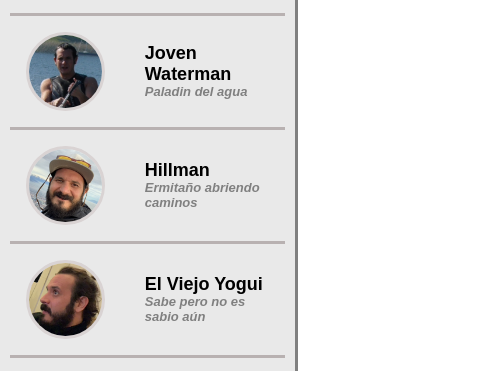
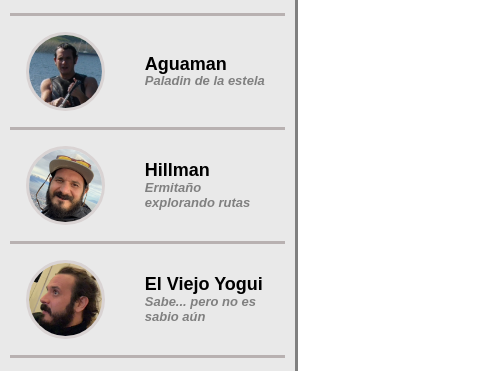
Before and after one commit to diegoalmeidaz/YousApp, a plain HTML site: page index.html in a window 1280 px wide. Shown: the part 346-717 px from the top of the page, 0-497 px from the left. Drawn offline with Linux system fonts and the light colour scheme.

Commit message:
update: fix en errores ortograficos

```diff
--- a/assets/css/style.css
+++ b/assets/css/style.css
@@ -111,7 +111,6 @@ body {
     border: solid white;
     color: white;
     font-family: Arial, Helvetica, sans-serif;
-
     text-align: center;
     text-decoration: none;
     display: flex;
@@ -124,6 +123,7 @@ body {
     height: auto;
     margin-bottom: 10px;
     align-items: center;
+    vertical-align: middle;
 
 
 }
--- a/index.html
+++ b/index.html
@@ -57,8 +57,8 @@
                     <img class="imag_contact_card" src="assets/img/Aquaman.png" alt="waterman">
 
                 <div class="nombre_contacto">
-                    <h3 class="nombre_contacto">Joven Waterman</h3>
-                    <h6 class="nombre_contacto">Paladin del agua</h6>
+                    <h3 class="nombre_contacto">Aguaman</h3>
+                    <h6 class="nombre_contacto">Paladin de la estela</h6>
                 </div>
 
             </li>
@@ -69,7 +69,7 @@
 
                 <div class="nombre_contacto">
                     <h3 class="nombre_contacto">Hillman</h3>
-                    <h6 class="nombre_contacto">Ermitaño abriendo caminos</h6>
+                    <h6 class="nombre_contacto">Ermitaño explorando rutas</h6>
                 </div>
 
             </li>
@@ -81,7 +81,7 @@
 
                 <div class="nombre_contacto">
                     <h3 class="nombre_contacto">El Viejo Yogui</h3>
-                    <h6 class="nombre_contacto">Sabe pero no es sabio aún</h6>
+                    <h6 class="nombre_contacto">Sabe... pero no es sabio aún</h6>
                 </div>
 
             </li>
```
